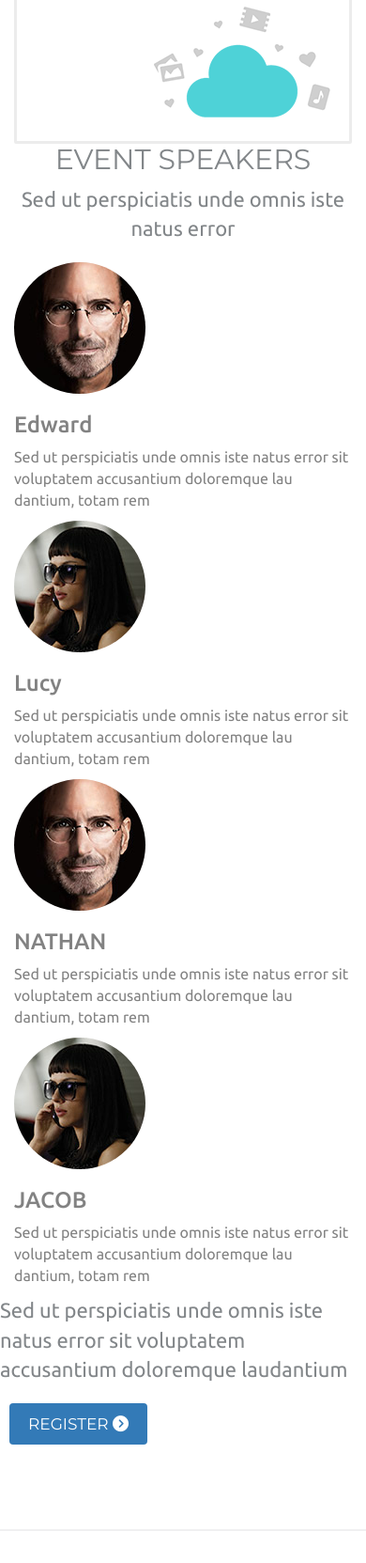
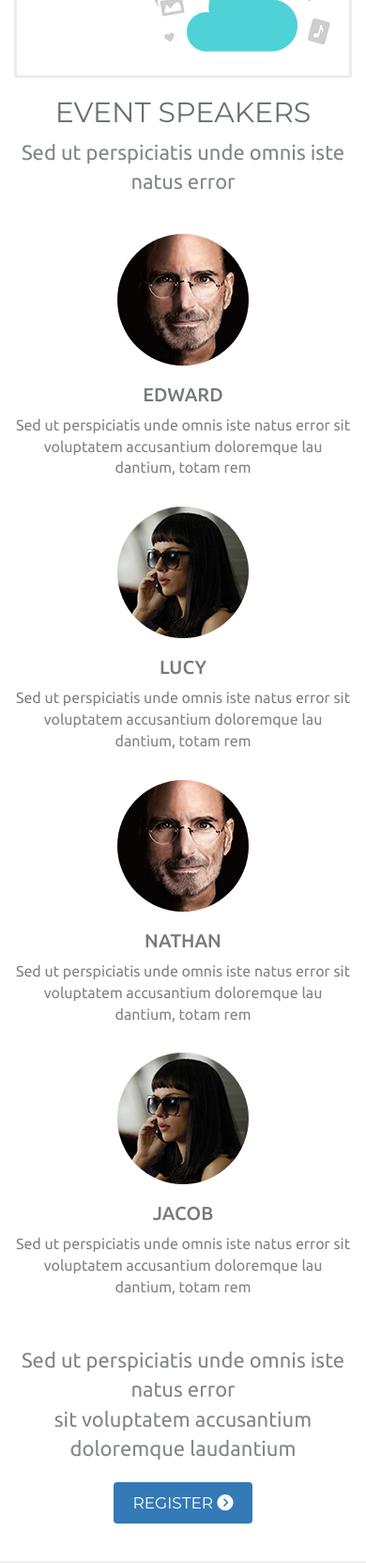
Before and after one commit to TimchenkoSergey/Lending-bst, a plain HTML site: page index.html in a window 390 px wide. Shown: the part 1686-3349 px from the top of the page at 94% size. Before the commit the page ends 3315 px from the top, so only its background shows below. Drawn offline with nearby package versions, Linux system fonts and the light colour scheme.

Commit message:
Complete styles and markup for speakers section.

```diff
--- a/css/main.css
+++ b/css/main.css
@@ -195,6 +195,74 @@
  	font-size: 13px;
  }
 
+ .speakers-head {
+ 	margin-top: 100px;
+ 	margin-bottom: 60px;
+ }
+
+ .speakers-head h2 {
+ 	color: #6a7079;
+
+ 	text-transform: uppercase;
+ }
+
+ .speakers-main h3 {
+ 	color: #777a7d;
+
+ 	font-size: 20px;
+ 	text-transform: uppercase;
+ }
+
+ .speakers-main .item > div {
+ 	position: relative;
+ }
+
+ .speakers-main .item > div:hover .front {
+ 	opacity: 0.2;
+
+ 	cursor: pointer;
+ }
+
+ .speakers-main .item > div:hover .back {
+ 	opacity: 1;
+ }
+
+ .speakers-main .item > div:hover h3 {
+ 	color: #6bd8d3;
+ }
+
+ .speakers-main .item .front {
+ 	width: 140px;
+ 	height: 140px;
+ 	position: absolute;
+
+ 	/*For IE*/
+ 	left: 50%;
+ 	margin-left: -70px;
+ }
+ .speakers-main .item .back {
+ 	width: 140px;
+ 	height: 140px;
+ 	display: inline-block;
+
+ 	background-color: #6bd8d3;
+
+ 	border-radius: 50%;
+
+ 	opacity: 0;
+ }
+
+ .speakers-main .item div .back i {
+ 	color: #fff;
+
+ 	line-height: 140px;
+ 	font-size: 30px;
+ }
+
+ .speakers-footer {
+ 	margin-top: 70px;
+ }
+
 /* ==========================================================
  * Media query
  * ========================================================== */
@@ -205,10 +273,21 @@
 
  @media screen and (max-width: 992px) {
 
+	.speakers {
+		padding: 20px 0;
+	}
+
+	.speakers-head,
+	.speakers-footer {
+		margin: 20px 0;
+	}
  }
 
  @media screen and (max-width: 767px) {
 
+	.speakers-main .item {
+		margin-bottom: 30px;
+	}
  }
 
  @media screen and (max-width: 630px) {
--- a/index.html
+++ b/index.html
@@ -78,7 +78,7 @@
 							</li>
 						</ul>
 						<div class="tab-content clearfix">
-							<div role="tabpanel" class="tab-pane active" id="home">
+							<div role="tabpanel" class="tab-pane active fade in" id="home">
 								<p>
 									Nemo enim ipsam voluptatem quia voluptas sit
 									 aspernatur aut odot aut fugit, sed quia consequuntur
@@ -138,11 +138,12 @@
 				<h2>EVENT SPEAKERS</h2>
 				<p class="large">Sed ut perspiciatis unde omnis iste natus error</p>
 			</div>
-			<div class="row speakers-main">
+			<div class="row text-center speakers-main">
 				<div class="col-sm-3">
 					<div class="item">
 						<div>
-							<img class="img-circle" src="img/jobs.jpg" alt="Jobs">
+							<img class="img-circle front" src="img/jobs.jpg" alt="Jobs">
+							<span class="back"><i class="fa fa-twitter"></i></span>
 							<h3>Edward</h3>
 						</div>
 						<p>
@@ -155,7 +156,8 @@
 				<div class="col-sm-3">
 					<div class="item">
 						<div>
-							<img class="img-circle" src="img/lucy.jpg" alt="Lucy">
+							<img class="img-circle front" src="img/lucy.jpg" alt="Lucy">
+							<span class="back"><i class="fa fa-twitter"></i></span>
 							<h3>Lucy</h3>
 						</div>
 						<p>
@@ -168,7 +170,8 @@
 				<div class="col-sm-3">
 					<div class="item">
 						<div>
-							<img class="img-circle" src="img/jobs.jpg" alt="Jobs">
+							<img class="img-circle front" src="img/jobs.jpg" alt="Jobs">
+							<span class="back"><i class="fa fa-twitter"></i></span>
 							<h3>NATHAN</h3>
 						</div>
 						<p>
@@ -181,7 +184,8 @@
 				<div class="col-sm-3">
 					<div class="item">
 						<div>
-							<img class="img-circle" src="img/lucy.jpg" alt="Lucy">
+							<img class="img-circle front" src="img/lucy.jpg" alt="Lucy">
+							<span class="back"><i class="fa fa-twitter"></i></span>
 							<h3>JACOB</h3>
 						</div>
 						<p>
@@ -192,9 +196,9 @@
 					</div>
 				</div>
 			</div>
-			<div class="row speakers-footer">
+			<div class="row text-center speakers-footer">
 				<p class="large">
-					Sed ut perspiciatis unde omnis iste natus error sit voluptatem
+					Sed ut perspiciatis unde omnis iste natus error<br> sit voluptatem
 					 accusantium doloremque laudantium
 				</p>
 				<div class="buttons">
```
